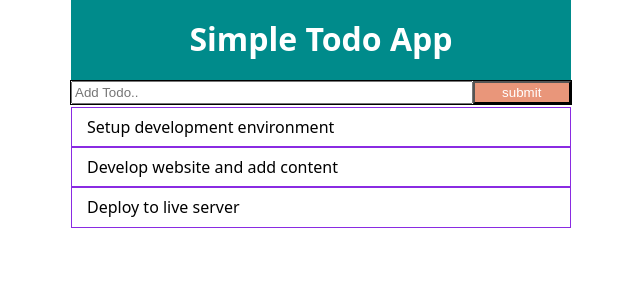
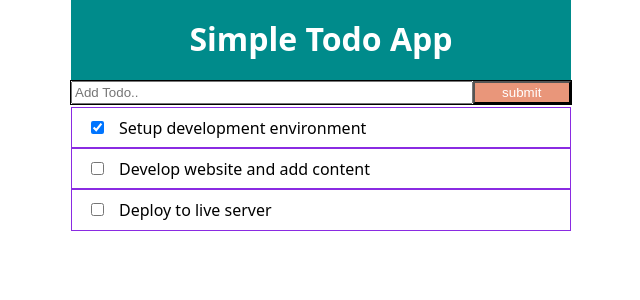
Before and after one commit to elfaro1453/Belajar-Website, a React (Create React App) app in the folder 04-React/project/01-todo-app/: page / in a window 1280 px wide. Shown: the top 300 px of the page, without its empty margins (319-959 px from the left). Built offline with nearby package versions, Linux system fonts and the light colour scheme.

Commit message:
update todo item

```diff
--- a/04-React/project/01-todo-app/src/components/TodoItem.jsx
+++ b/04-React/project/01-todo-app/src/components/TodoItem.jsx
@@ -4,7 +4,10 @@
 function TodoItem(props) {
   let data = props.data
   let listItem = data.map((item) => {
-      return <li className="itemlist" key={item.id}>{item.title}</li>
+      return <li className="itemlist" key={item.id}>
+        <input type="checkbox" checked={item.completed}/>
+        {item.title}
+        </li>
   })
 
   return (
--- a/04-React/project/01-todo-app/src/components/styles/TodoItem.css
+++ b/04-React/project/01-todo-app/src/components/styles/TodoItem.css
@@ -3,3 +3,6 @@
   list-style-type: none;
   padding: 10px 15px;
 }
+.itemlist input {
+  margin-right: 15px;
+}
```
